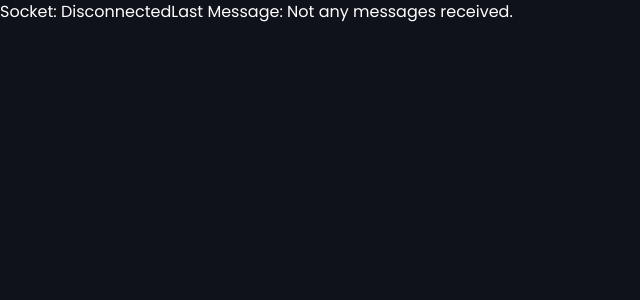
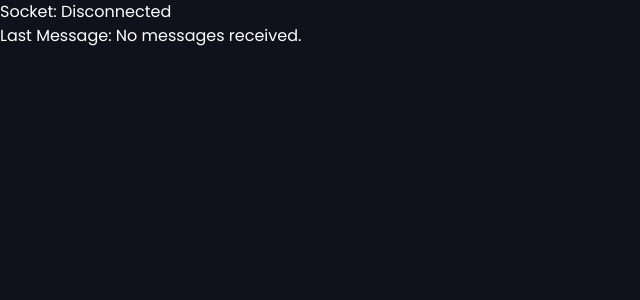
Before and after one commit to i358/p2p, a React app: page / in a window 1280 px wide. Shown: the top 300 px of the page, without its empty margins (0-640 px from the left). Built offline with nearby package versions, Linux system fonts and the light colour scheme; no server answers.

Commit message:
a quick update

```diff
--- a/src/App.tsx
+++ b/src/App.tsx
@@ -4,7 +4,7 @@ import "./styles/tailwind.css";
 import { socket } from './utils/socket'
 const App = () => {
     const [isConnected, setConnected] = useState(socket.connected)
-    const [ getTest, setTest ] = useState("Not any messages received.")
+    const [ getTest, setTest ] = useState("No messages received.")
     useEffect(() => {
         const established = () => {
             setConnected(socket.connected)
@@ -24,6 +24,7 @@ const App = () => {
         <>
             <div className="grid text-[white] text-[45px] font-[600] place-items-center h-[100%]">
                 Socket: {isConnected ? "Connected" : "Disconnected"}
+                <br/>
                 Last Message: {getTest}
             </div>
         </>
```
